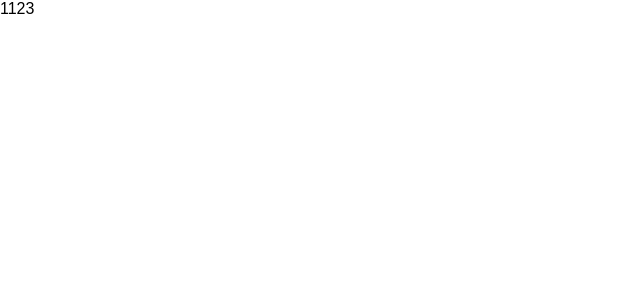
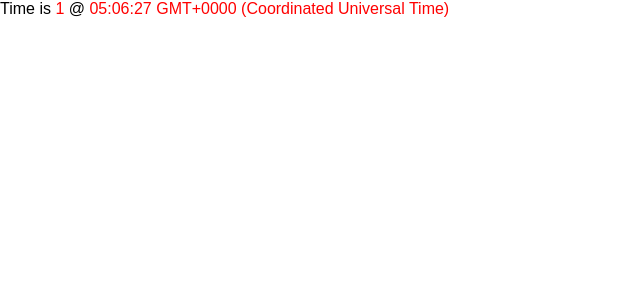
Before and after one commit to daoyi7/r, a React (Create React App) app: page / in a window 1280 px wide. Shown: the top 300 px of the page, without its empty margins (0-640 px from the left). Built offline with nearby package versions, Linux system fonts and the light colour scheme.

Commit message:
componentWillReceiveProps

```diff
--- a/src/index.js
+++ b/src/index.js
@@ -19,7 +19,8 @@ import './index.css';
 // import App from './study/study-15/study-15'                                  // 第15课
 // import App from './study/study-16/study-16'                                  // 第16课
 // import App from './study/study-17/study-17'                                  // 第17课
-import App from './study/study-18/study-18'                                // 第18课
+// import App from './study/study-18/study-18'                                  // 第18课
+import App from './study/study-19/study-19'                                // 第19课
 import registerServiceWorker from './registerServiceWorker';
 
 // ReactDOM.render(<App />, document.getElementById('root'));
@@ -40,5 +41,6 @@ import registerServiceWorker from './registerServiceWorker';
 // ReactDOM.render(<App />, document.getElementById('root'))                    // 第15课
 // ReactDOM.render(<App />, document.getElementById('root'))                    // 第16课
 // ReactDOM.render(<App />, document.getElementById('root'))                    // 第17课
-ReactDOM.render(<App />, document.getElementById('root'))                  // 第18课
+// ReactDOM.render(<App />, document.getElementById('root'))                    // 第18课
+ReactDOM.render(<App />, document.getElementById('root'))                  // 第19课
 registerServiceWorker();
--- /dev/null
+++ b/src/study/study-19/study-19.js
@@ -0,0 +1,53 @@
+import React, {Component} from 'react'
+
+class Child extends Component {
+
+  state = {
+    time: new Date().toTimeString()
+  }
+
+
+  componentWillReceiveProps(nextProps) {
+
+    console.log(nextProps)
+
+    this.setState({
+      time: new Date().toTimeString()
+    })
+  }
+
+  render() {
+    return (
+      <div>Time is <span style={{color:this.props.color}}>{this.props.number}</span> @ <span style={{color:this.props.color}}>{this.state.time}</span></div>
+    )
+  }
+}
+
+export default class App extends Component {
+  state = {
+    count: 0
+  }
+
+  componentWillMount() {
+    this.setState({
+      count: 1,
+      parentColor: 'red'
+    })
+  }
+
+  clickFn = this.clickFn.bind(this)
+
+  clickFn() {
+    this.setState({
+      count: this.state.count + 1
+    })
+  }
+
+  render() {
+    return (
+      <div onClick = {this.clickFn}>
+        <Child number = {this.state.count} color = {this.state.parentColor} />
+      </div>
+    )
+  }
+}
```
Also changed, not shown: src/study/study-19/readme.md (added).
